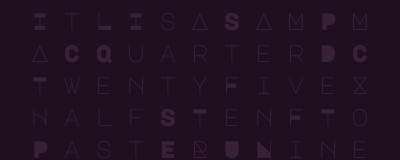
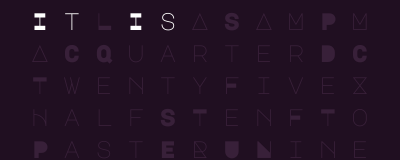
Before and after one commit to chintanmshah/qlock, an Electron app: page index.html in a window 400 px wide. Shown: the top 160 px of the page. Drawn offline with Linux system fonts and the light colour scheme.

Commit message:
active class css added

```diff
--- a/index.html
+++ b/index.html
@@ -2,7 +2,7 @@
 <html>
 	<head>
 		<meta charset="UTF-8" />
-		<title>Hello World!</title>
+		<title>Clock Widget</title>
 		<!-- https://electronjs.org/docs/tutorial/security#csp-meta-tag -->
 		<meta http-equiv="Content-Security-Policy" content="script-src 'self' 'unsafe-inline';" />
 		<link href="https://fonts.googleapis.com/css2?family=Major+Mono+Display&display=swap" rel="stylesheet" />
@@ -10,11 +10,11 @@
 	</head>
 	<body>
 		<div class="row-0">
-			<span class="col-0">I</span>
-			<span class="col-1">t</span>
+			<span class="col-0 active">I</span>
+			<span class="col-1 active">t</span>
 			<span class="col-2">L</span>
-			<span class="col-3">I</span>
-			<span class="col-4">s</span>
+			<span class="col-3 active">I</span>
+			<span class="col-4 active">s</span>
 			<span class="col-5">A</span>
 			<span class="col-6">S</span>
 			<span class="col-7">A</span>
--- a/style.css
+++ b/style.css
@@ -1,6 +1,6 @@
 body {
-    background-color: #200f21;
-    color: #382039;
+	background-color: #200f21;
+	color: #382039;
 	font-size: 1.5rem;
 	font-family: "Major Mono Display", monospace;
 }
@@ -16,3 +16,7 @@ span[class^="col-"] {
 	height: 2rem;
 	text-align: center;
 }
+
+.active {
+	color: white;
+}
```
